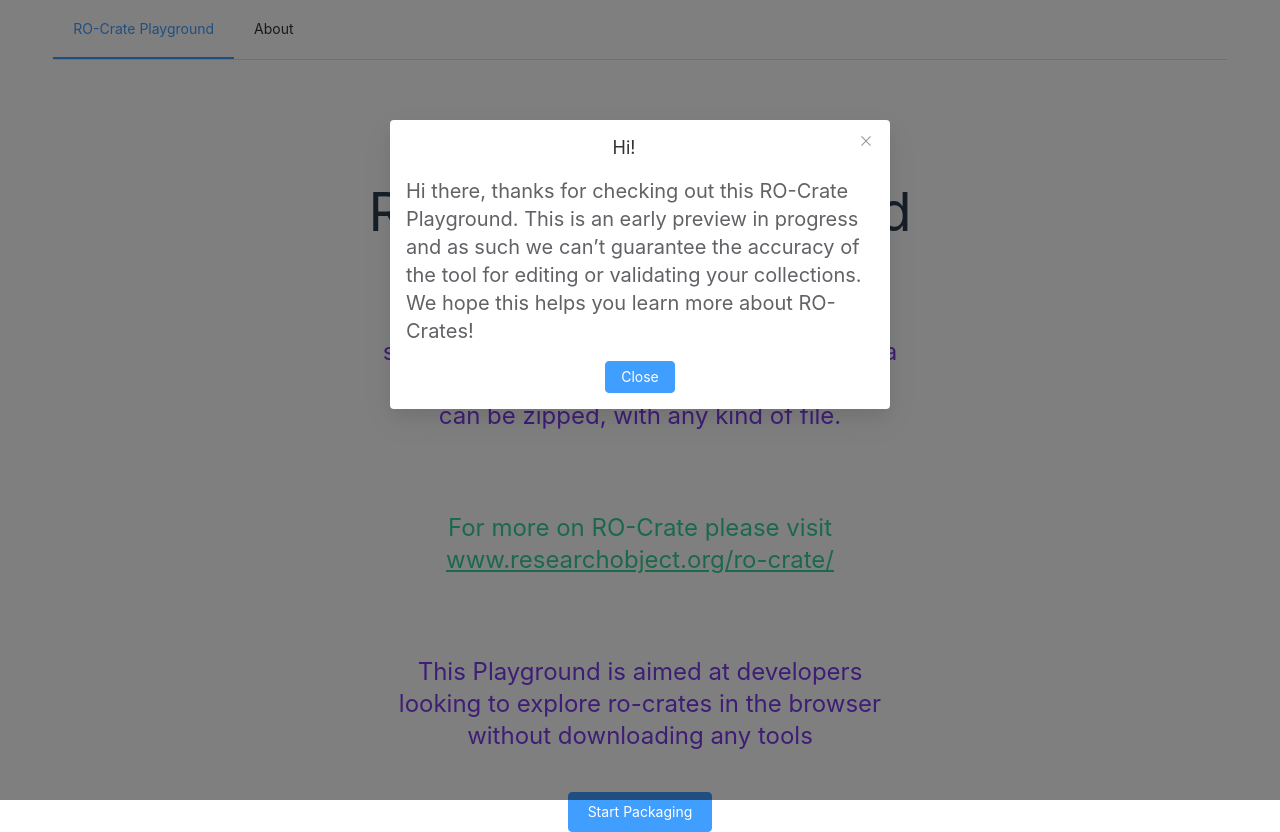
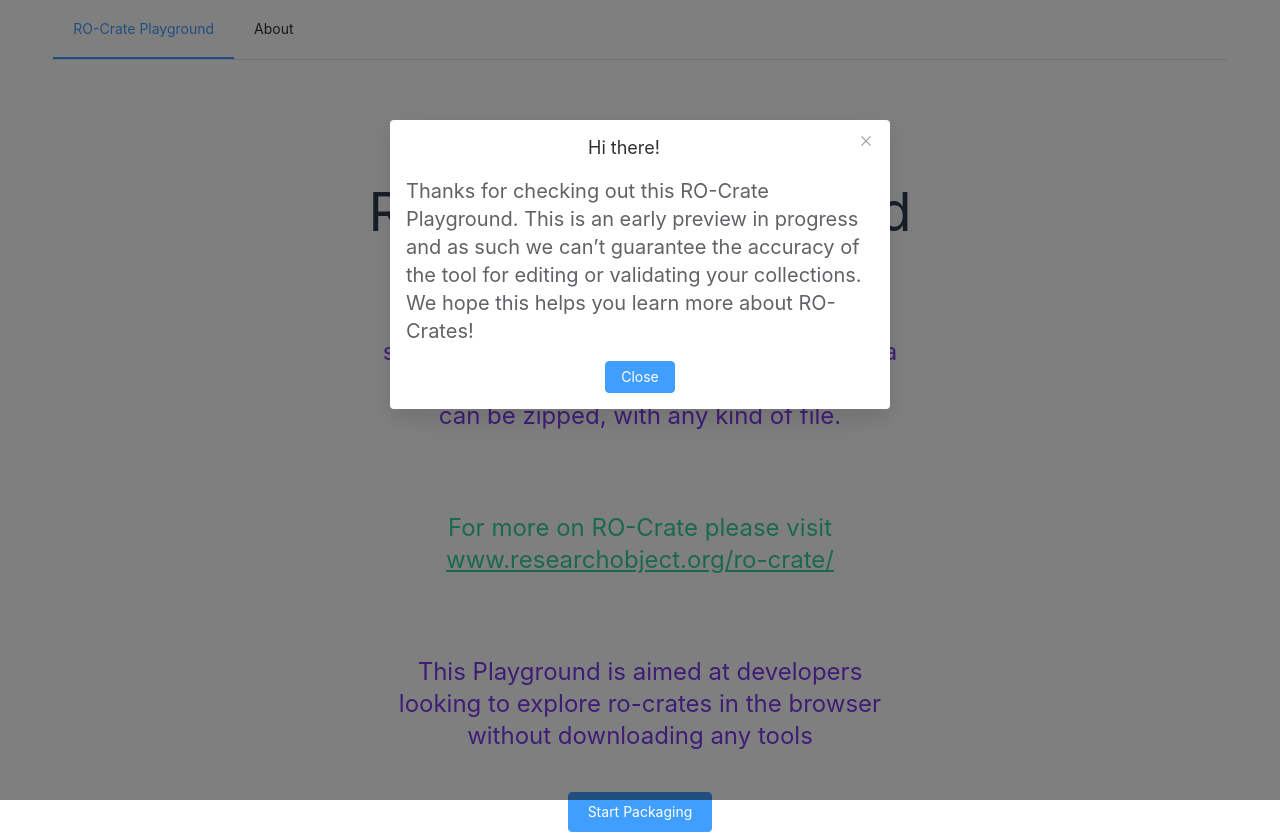
Before and after one commit to Language-Research-Technology/ro-crate-playground, a Vue app in the folder ui/: page / in a window 1280 px wide. Built offline with nearby package versions, Linux system fonts and the light colour scheme; no server answers.

Commit message:
changed warning

```diff
--- a/ui/src/App.vue
+++ b/ui/src/App.vue
@@ -25,9 +25,9 @@ onMounted(() => {
       </main>
     </el-col>
   </el-row>
-  <el-dialog v-model="centerDialogVisible" title="Hi!" width="500" center>
+  <el-dialog v-model="centerDialogVisible" title="Hi there!" width="500" center>
     <h3 class="text-xl">
-      Hi there, thanks for checking out this RO-Crate Playground. This is an early preview in progress and as such we
+      Thanks for checking out this RO-Crate Playground. This is an early preview in progress and as such we
       can’t guarantee the accuracy of the tool for editing or validating your collections. We hope this helps you learn
       more about RO-Crates!
     </h3>
```
